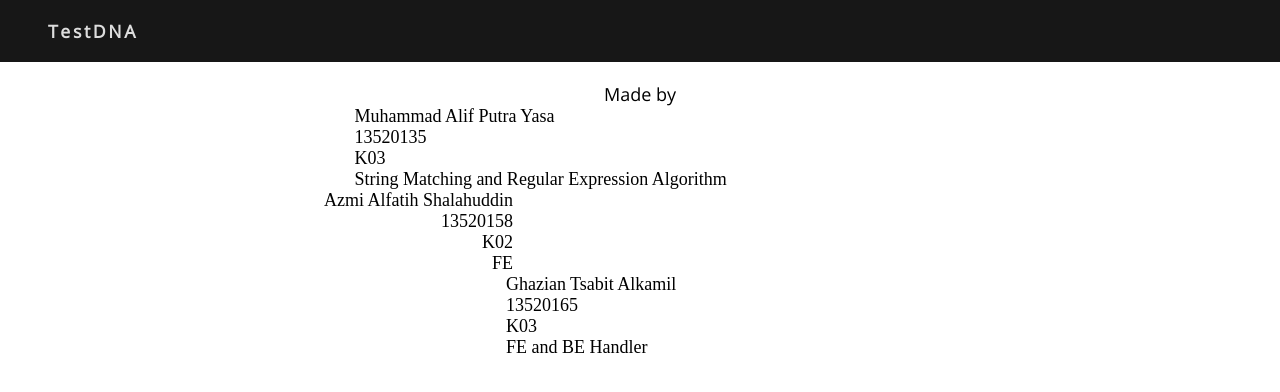
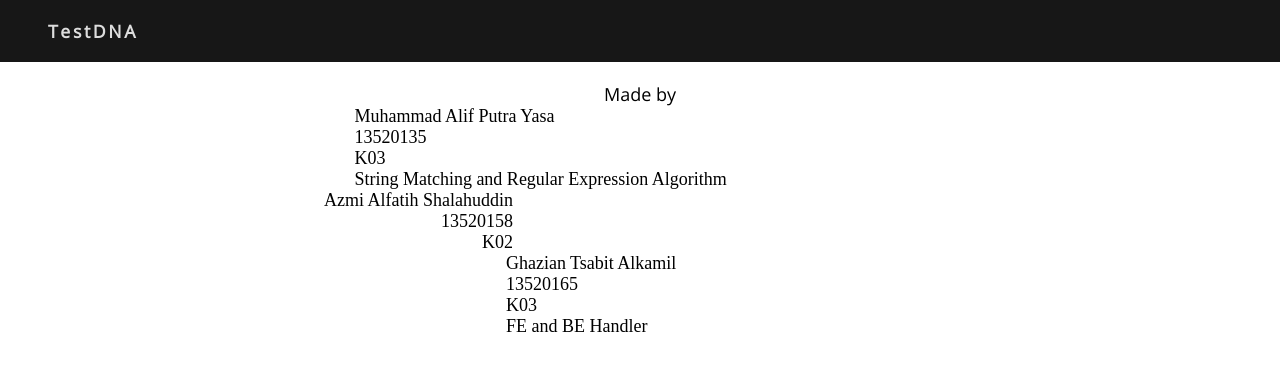
Before and after one commit to malifpy/Tubes3_13520135, a React (Create React App) app: page /About in a window 1280 px wide. Shown: the top 392 px of the page. Built offline with nearby package versions, Linux system fonts and the light colour scheme.

Commit message:
update frontend

```diff
--- a/src/pages/About.jsx
+++ b/src/pages/About.jsx
@@ -20,7 +20,6 @@ export const About = () => {
                         <ul>Azmi Alfatih Shalahuddin</ul>
                         <ul>13520158</ul>
                         <ul>K02</ul>
-                        <ul>FE</ul>
                     </div>
                 </div>
                 <div className="about-container">
```
